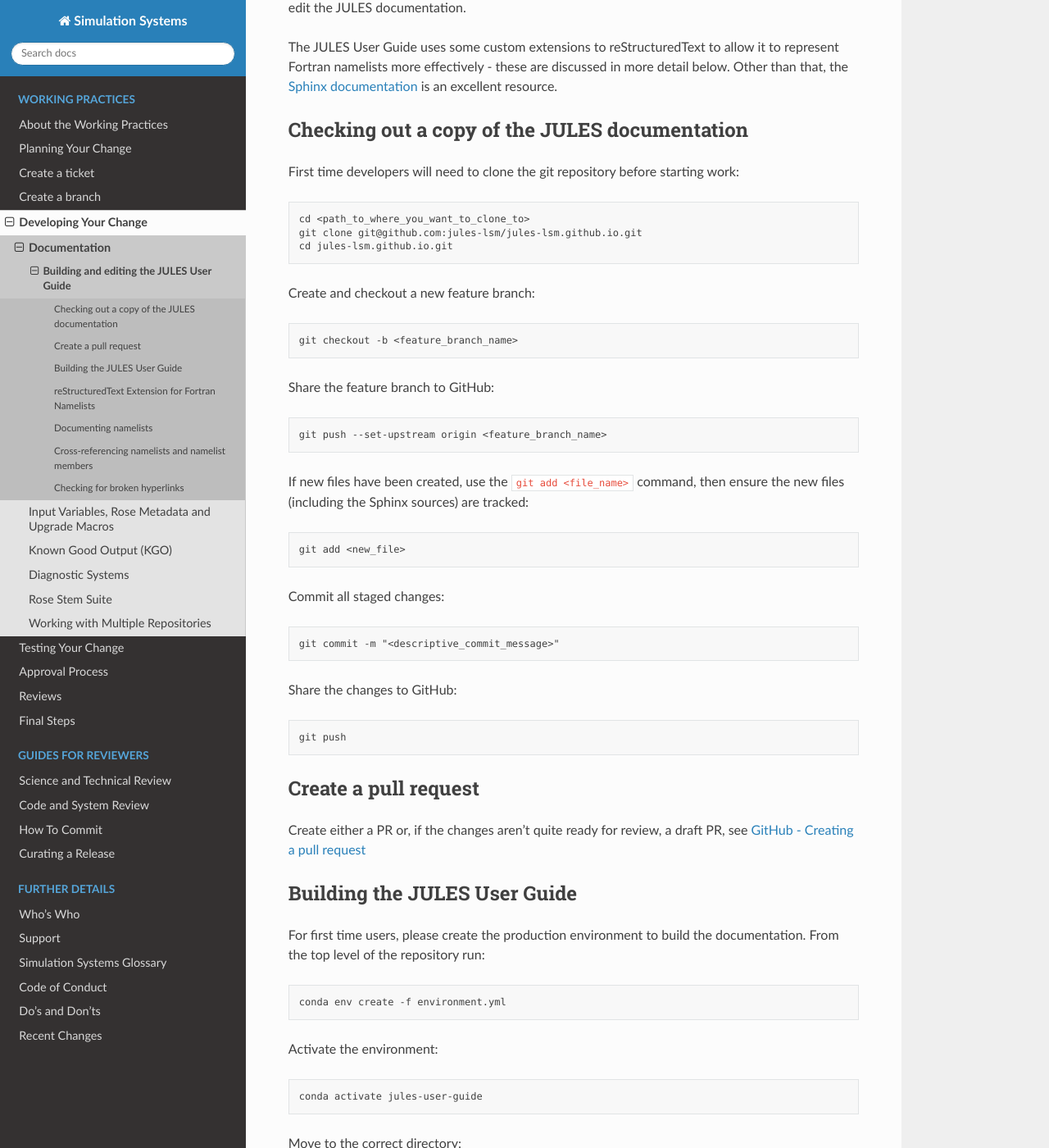
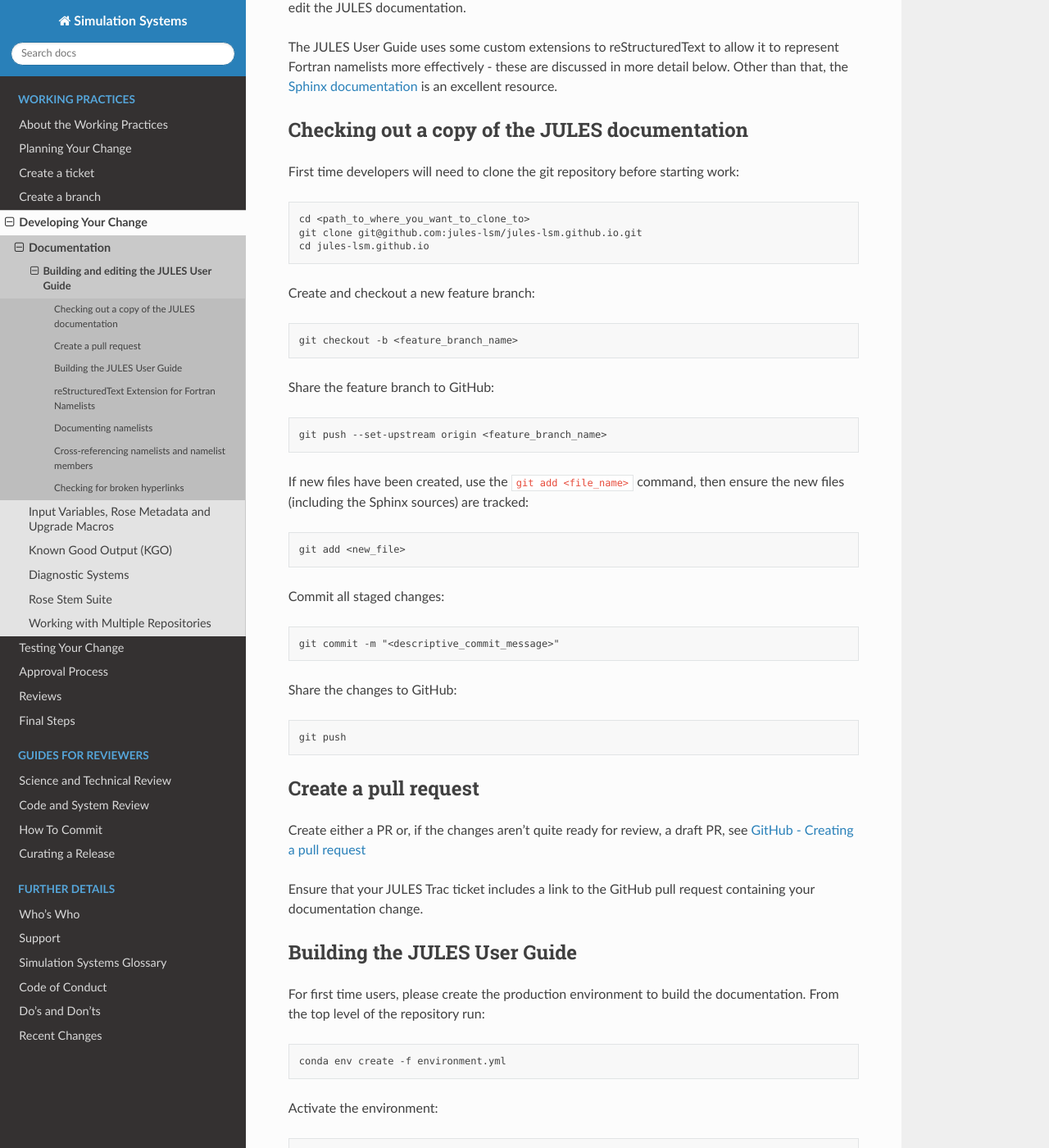
Before and after one commit to MetOffice/simulation-systems, a Sphinx documentation site: the page built from source/WorkingPractices/jules_docs.rst, in a window 1280 px wide and 1400 px high, scrolled down 331 px. Shown: the whole window at 82% size. Built offline with Sphinx 7.4.7 and the Read the Docs theme 2.0.0, drawn with Linux system fonts in a browser that asks for light colours; some of the changed text lies outside the part shown.

Commit message:
#125: updating JULES doc guidance for reviewers and fixed formatting

```diff
--- a/source/WorkingPractices/jules_docs.rst
+++ b/source/WorkingPractices/jules_docs.rst
@@ -28,7 +28,7 @@ First time developers will need to clone the git repository before starting work
 
     cd <path_to_where_you_want_to_clone_to>
     git clone git@github.com:jules-lsm/jules-lsm.github.io.git
-    cd jules-lsm.github.io.git
+    cd jules-lsm.github.io
 
 Create and checkout a new feature branch:
 
@@ -68,6 +68,9 @@ Create either a PR or, if the changes aren't quite ready for review, a draft
 PR, see `GitHub - Creating a pull request`_
 
 .. _GitHub - Creating a pull request: https://docs.github.com/en/pull-requests/collaborating-with-pull-requests/proposing-changes-to-your-work-with-pull-requests/creating-a-pull-request
+
+Ensure that your JULES Trac ticket includes a link to the GitHub
+pull request containing your documentation change.
 
 Building the JULES User Guide
 -----------------------------
@@ -123,7 +126,7 @@ To begin documenting a namelist, the directive
 
     .. nml:namelist:: <NAMELIST_NAME>
 
-is used. By convention, namelist names are UPPER_CASE, while namelist member
+is used. By convention, namelist names are ``UPPER_CASE``, while namelist member
 names are ``lower_case``.
 
 The ``nml:namelist`` directive does not output anything, but indicates that all
@@ -171,9 +174,10 @@ Any un-indented members end the group.
 
 For an example of how ``nml:group`` might be used, see the documentation of
 ``JULES_INPUT_GRID`` in `model_grid.nml`_. To see how the nml:group directive
-is rendered, see JULES_INPUT_GRID namelist members.
+is rendered, see `JULES_INPUT_GRID namelist members`_.
 
 .. _model_grid.nml: https://jules-lsm.github.io/latest/namelists/model_grid.nml.html
+.. _JULES_INPUT_GRID namelist members: https://jules-lsm.github.io/latest/namelists/model_grid.nml.html#jules-input-grid-namelist-members
 
 Note - If you are adding a completely new namelist then the namelist name also
 needs to be added to the contents page in source/namelists/contents.rst in order
```
Also changed, not shown: source/Reviewers/howtocommit.rst (+14 -6 lines).
